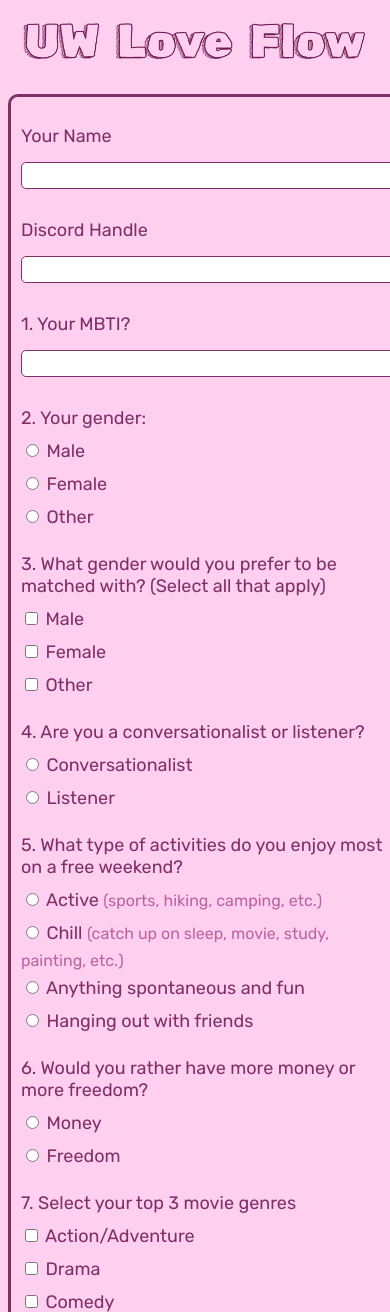
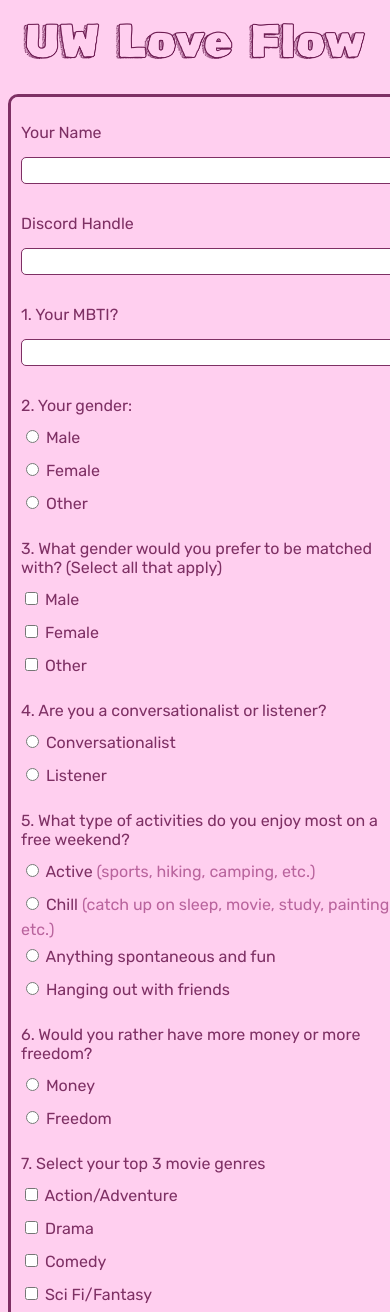
Before and after one commit to quynhan-tr/uw-love-flow, a Flask app: page /friendship-quiz in a window 390 px wide; the page is wider, and only the part inside the window is pictured. Shown: the top 1312 px of that part. Run offline with Flask 3, Linux system fonts and the light colour scheme.

Commit message:
more formating

```diff
--- a/static/style.css
+++ b/static/style.css
@@ -175,7 +175,7 @@ body.quiz {
   .box, .quiz-box {
     width: 100%;
     padding: 10px;
-    font-size: 18px;
+    font-size: 16px;
   }
   .button {
     font-size: 16px;
--- a/templates/waiting.html
+++ b/templates/waiting.html
@@ -15,7 +15,7 @@
         <div class="withtext-box" style="gap: 20px; display: flex; justify-content: center; width: 100%;">
           <button class="button" onclick="window.location.href='/check_result'">Refresh</button>
         </div>
-        <p class = "body-text" style="color: #7E3064; margin: 0 auto; font-family: 'Rubik', sans-serif; font-size: 20px; width: 90%; text-align: center; margin-top: 30px; margin-bottom: 15px;">
+        <p class = "title-text" style="color: #7E3064; margin: 0 auto; font-family: 'Rubik', sans-serif; font-size: 20px; width: 90%; text-align: center; margin-top: 30px; margin-bottom: 15px;">
           Match will be released in approx 30 min~ While waiting, check out our activities:</p>
         <p class = "body-text" style="color: #7E3064; margin: 15px auto; font-family: 'Rubik', sans-serif; font-size: 20px; width: 90%; text-align: left; margin-bottom: 15px;">
           @CnD: Chocolate Fondue, Pin Making, Jenga</p>
```
